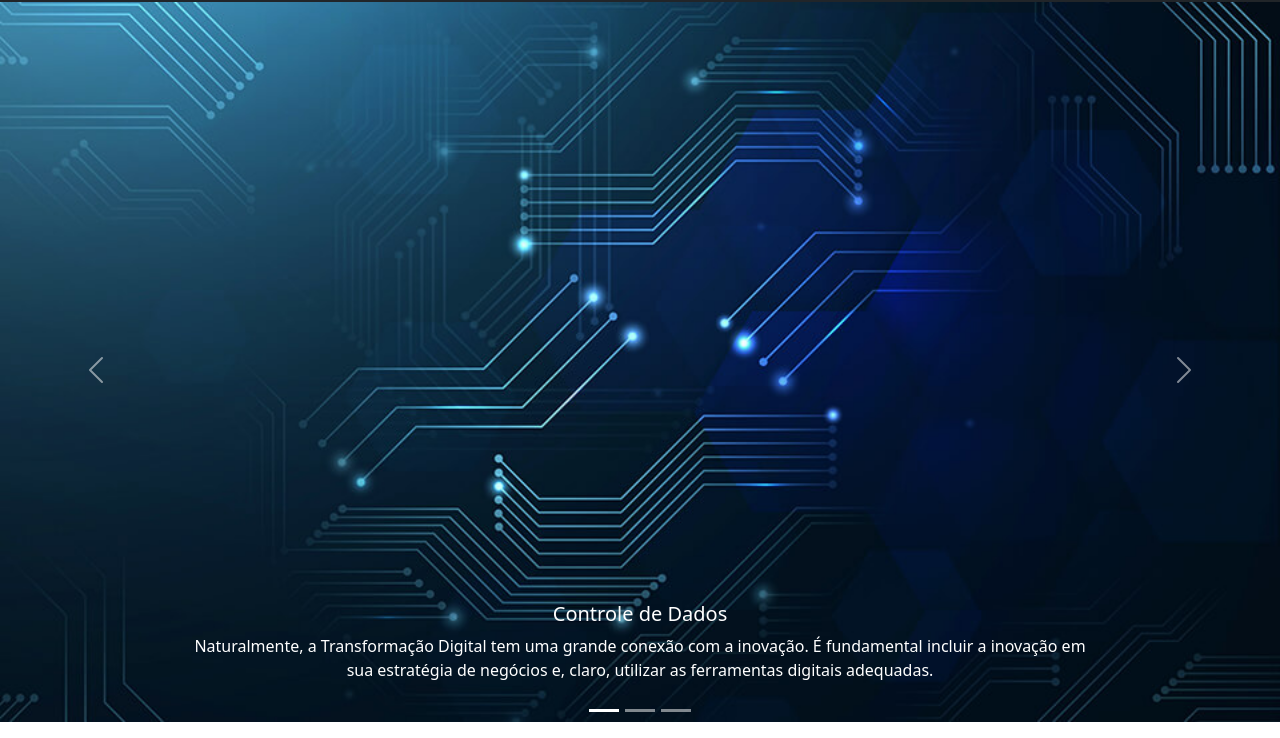
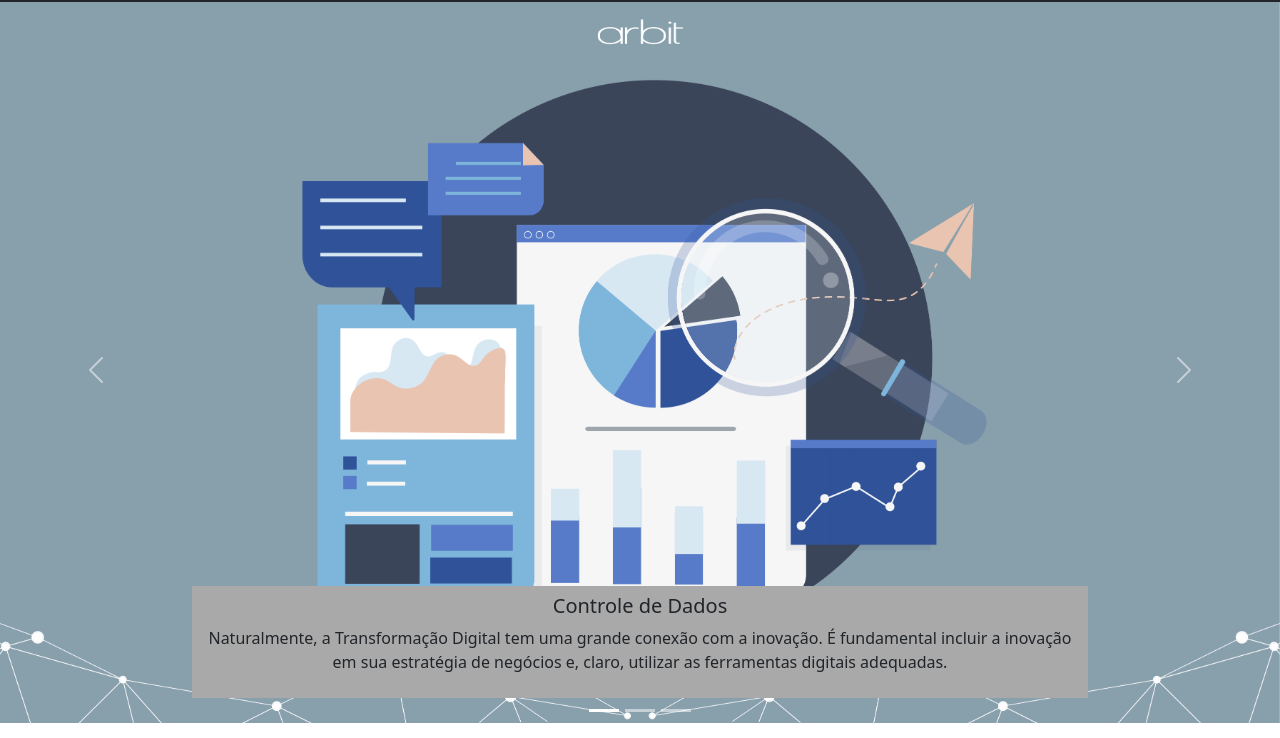
Before and after one commit to SimoneLuiz/PROJETO_CONTABILITECH, a plain HTML site: page view/home.html in a window 1280 px wide. Shown: the part 62-800 px from the top of the page. Drawn offline with nearby package versions, Linux system fonts and the light colour scheme.

Commit message:
correção cor
organizando a correção de cor da letras e background

```diff
--- a/view/home.css
+++ b/view/home.css
@@ -34,6 +34,6 @@ footer {
     border-top: 3px solid #ddd;
     margin-top: 35px;
 }
-.subtitle{
-    font-size: 30px;
+.alert-color{
+    background-color: #A9A9A9 !important;
 }
--- a/view/home.html
+++ b/view/home.html
@@ -119,16 +119,17 @@
     </div>
     <div class="carousel-inner">
       <div class="carousel-item active" data-bs-interval="10000">
-        <img src="../assets/imgs/Controlededados.jpeg" class="carousel-img d-block w-100" alt="CARROSEL 1">
+        <img src="../assets/imgs/Controlededados.png" class="carousel-img d-block w-100" alt="CARROSEL 1">
         <div class="carousel-caption d-none d-md-block">
-          <h5>Controle de Dados</h5>
-          <p>Naturalmente, a Transformação Digital tem uma grande conexão com a inovação. É fundamental
-            incluir a inovação em sua estratégia de negócios e, claro, utilizar as ferramentas digitais adequadas.</p>
+          <div class="bg-success p-2 text-dark bg-opacity-50 alert-color">
+            <h5>Controle de Dados</h5>
+            <p>Naturalmente, a Transformação Digital tem uma grande conexão com a inovação. É fundamental
+              incluir a inovação em sua estratégia de negócios e, claro, utilizar as ferramentas digitais adequadas.</p>
+          </div>
         </div>
       </div>
       <div class="carousel-item" data-bs-interval="2000">
-        <img src="../assets/imgs/dois-empresarios-apontando-a-tela-do-laptop-enquanto-discutia_158595-5325 (1).jpeg"
-          class="d-block w-100" alt="CARROSEL 2">
+        <img src="../assets/imgs/Aceleraçãodestartups.png" class="d-block w-100" alt="CARROSEL 2">
         <div class="carousel-caption d-none d-md-block">
           <h5>Aceleração de Startups.</h5>
           <p>Para Startups que buscam acelerar suas soluções inovadoras para o mundo por meio de mentorias,
@@ -136,7 +137,7 @@
         </div>
       </div>
       <div class="carousel-item">
-        <img src="../assets/imgs/Layoutjpg.jpg" class="d-block w-100" alt="CARROSEL 3">
+        <img src="../assets/imgs/inovaçãocorporativa.png" class="d-block w-100" alt="CARROSEL 3">
         <div class="carousel-caption d-none d-md-block">
           <h5>Inovação Corporativa</h5>
           <p>Para empresas que buscam um programa customizado de inovação para se colocar à frente do mercado e
```
Also changed, not shown: assets/imgs/Aceleraçãodestartups.png (added), assets/imgs/Controlededados.jpeg (deleted), assets/imgs/Controlededados.png (added), assets/imgs/Layoutjpg.jpg (deleted), assets/imgs/dois-empresarios-apontando-a-tela-do-laptop-enquanto-discutia_158595-5325 (1).jpeg (deleted), assets/imgs/inovaçãocorporativa.png (added), 2 other files.
